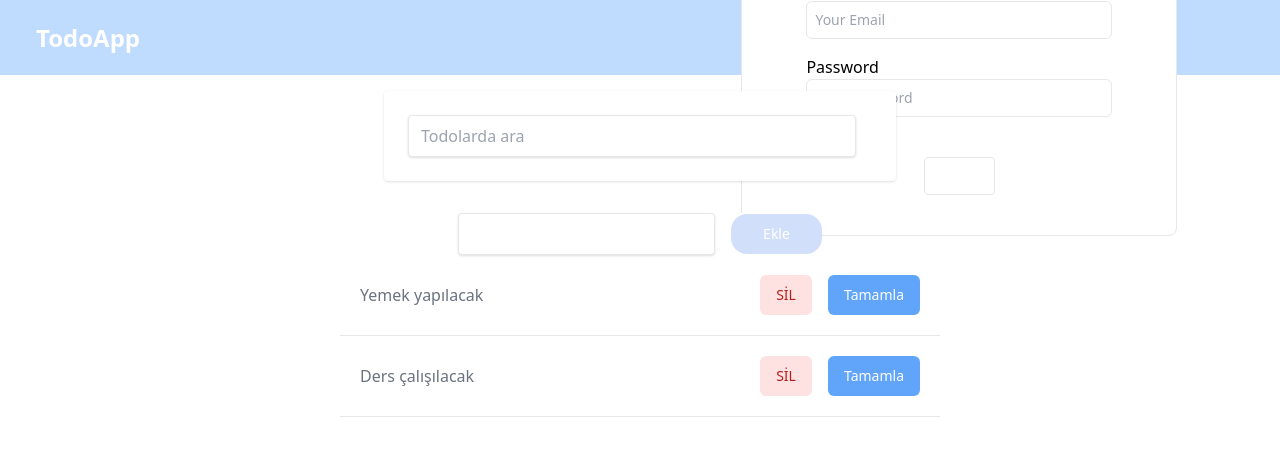
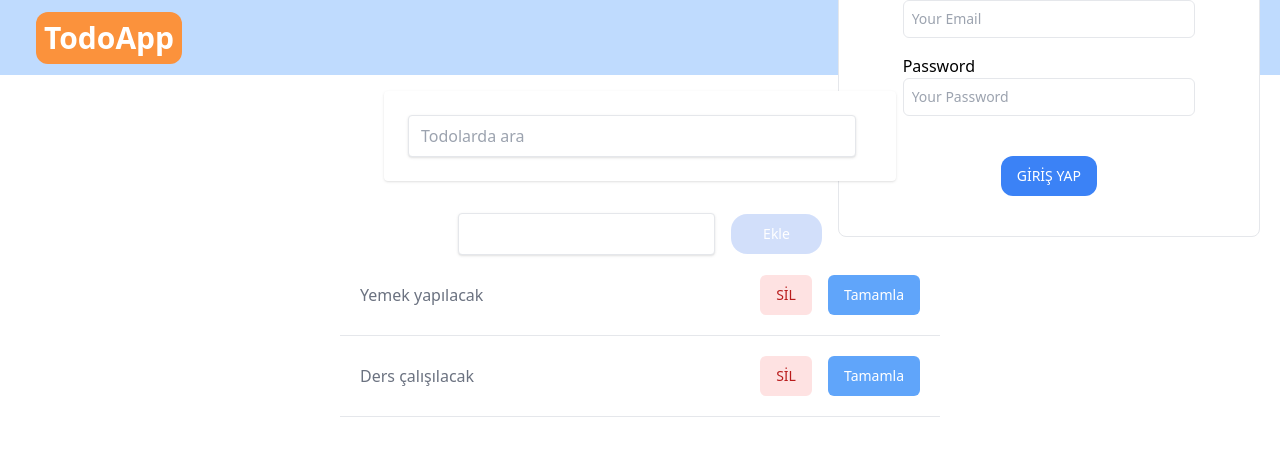
Before and after one commit to enesceb/reactjs-context-todoapp, a React (Create React App) app: page /Home in a window 1280 px wide. Shown: the top 456 px of the page. Built offline with nearby package versions, Linux system fonts and the light colour scheme.

Commit message:
Routing conf

```diff
--- a/src/App.js
+++ b/src/App.js
@@ -1,8 +1,8 @@
-
-
 import {SiteContext, AuthContex} from "./context/index"
-
+import{Routes, Route} from "react-router-dom"
 import TodoApp from "./TodoApp";
+import Home from "./pages/Home";
+import Login from "./components/Login";
 
 
 
@@ -14,7 +14,10 @@ function App() {
 
     <SiteContext>
       <AuthContex>
-      <TodoApp/>
+      <Routes>
+      <Route path="/" element={<Login/>}/>
+      <Route path="/Home" element={<Home/>}/>
+      </Routes>
       </AuthContex>
     </SiteContext>
 
--- a/src/components/Header.js
+++ b/src/components/Header.js
@@ -1,5 +1,6 @@
 import { useAuth } from "../context";
 import Login from "./Login";
+import { Link } from "react-router-dom";
 
 const Header = () => {
   const { user, setUser} = useAuth();
@@ -12,9 +13,15 @@ const Header = () => {
 
   return (
     <div className="h-[75px] bg-blue-200 flex justify-between items-center px-5 ">
-      <h2 className="m-4 text-2xl font-bold text-white">TodoApp</h2>
-      {!user && <Login/> ||  <button className="h-10 rounded-xl bg-red-500 text-white text-sm px-4"onClick={logoutHandle}>ÇIKIŞ YAP</button>}
+      <h2 className="m-4 p-2 text-3xl font-bold rounded-xl text-white bg-orange-400">TodoApp</h2>
+      {!user &&
+      <Login/> ||
+      <Link to="/">
+       <button className="h-10 rounded-xl bg-orange-400 text-white text-medium px-4"onClick={logoutHandle}>ÇIKIŞ YAP</button>
+       </Link>
+       }
     </div>
+
   );
 };
 
--- a/src/components/Login.js
+++ b/src/components/Login.js
@@ -1,7 +1,7 @@
 import { useAuth } from "../context";
+import { Link } from "react-router-dom";
 
-export default function Login(){
-
+export default function Login() {
   const handleFormSubmit = (e) => {
     e.preventDefault();
 
@@ -10,7 +10,6 @@ export default function Login(){
 
     console.log(email, password);
   };
-
 
   const { user, setUser } = useAuth();
 
@@ -22,47 +21,44 @@ export default function Login(){
   };
 
   return (
-        <div className='h-screen flex bg-gray-bg1'>
-            <div className='w-full max-w-md m-auto bg-white rounded-lg border border-primaryBorder shadow-default py-10 px-16'>
-                <h1 className='text-2xl font-medium text-primary mt-4 mb-12 text-center'>
+    <div className="h-screen flex bg-gray-bg1">
+      <div className="w-full max-w-md m-auto bg-white rounded-lg border border-primaryBorder shadow-default py-10 px-16">
+        <h1 className="text-2xl font-medium text-primary mt-4 mb-12 text-center">
           Log in to your account 🔐
         </h1>
 
         <form onSubmit={handleFormSubmit}>
           <div>
-                        <label htmlFor='email'>Email</label>
+            <label htmlFor="email">Email</label>
             <input
-                            type='email'
+              type="email"
               className={`w-full p-2 text-primary border rounded-md outline-none text-sm transition duration-150 ease-in-out mb-4`}
-                            id='email'
-                            placeholder='Your Email'
+              id="email"
+              placeholder="Your Email"
             />
           </div>
           <div>
-                        <label htmlFor='password'>Password</label>
+            <label htmlFor="password">Password</label>
             <input
-                            type='password'
+              type="password"
               className={`w-full p-2 text-primary border rounded-md outline-none text-sm transition duration-150 ease-in-out mb-4`}
-                            id='password'
-                            placeholder='Your Password'
+              id="password"
+              placeholder="Your Password"
             />
           </div>
 
-                    <div className='flex justify-center items-center mt-6'>
-                        <button
-                            className={`bg-green py-2 px-4 text-sm text-white rounded border border-green focus:outline-none focus:border-green-dark`}
-                        >
-                            Login
-                        </button>
-                    </div>
-                </form>
-            </div>
+          <div className="flex justify-center items-center mt-6">
+            <Link to="/Home">
               <button
                 className="h-10 rounded-xl bg-blue-500 text-white text-sm px-4 "
                 onClick={loginHandle}
               >
                 GİRİŞ YAP
               </button>
+            </Link>
           </div>
-    )
+        </form>
+      </div>
+    </div>
+  );
 }
--- a/src/index.js
+++ b/src/index.js
@@ -10,9 +10,9 @@ import './tailwind.css'
 
 const root = ReactDOM.createRoot(document.getElementById('root'));
 root.render(
-  <React.StrictMode>
+  <BrowserRouter>
     <App />
-  </React.StrictMode>
+  </BrowserRouter>
 );
 
 reportWebVitals();
--- /dev/null
+++ b/src/pages/Home.js
@@ -0,0 +1,14 @@
+import React from 'react'
+import App from '../App'
+import TodoApp from '../TodoApp'
+
+const Home = () => {
+  return (
+    <>
+    <TodoApp/>
+    </>
+
+  )
+}
+
+export default Home
```
Lines whose indentation alone changed are shown as unchanged.
